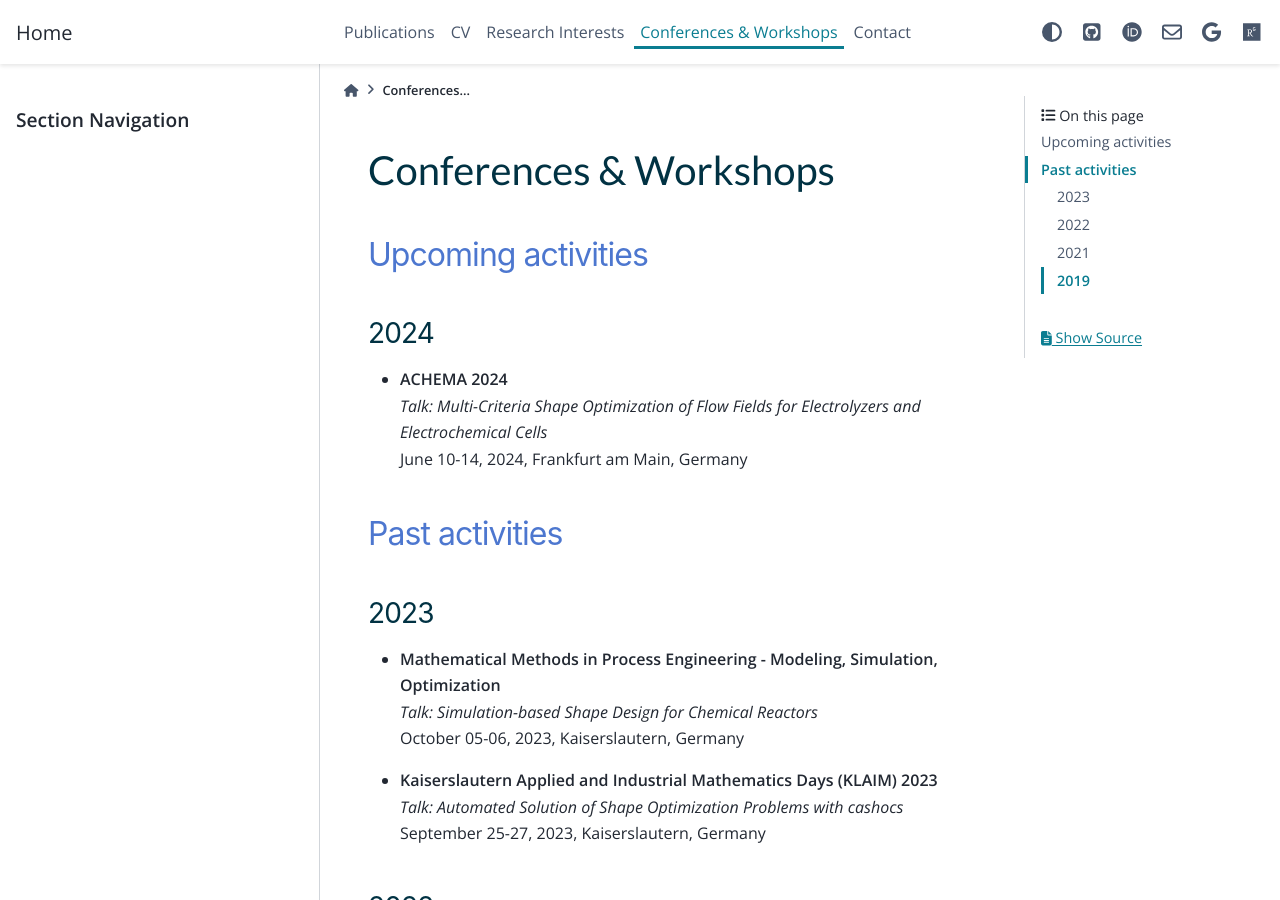
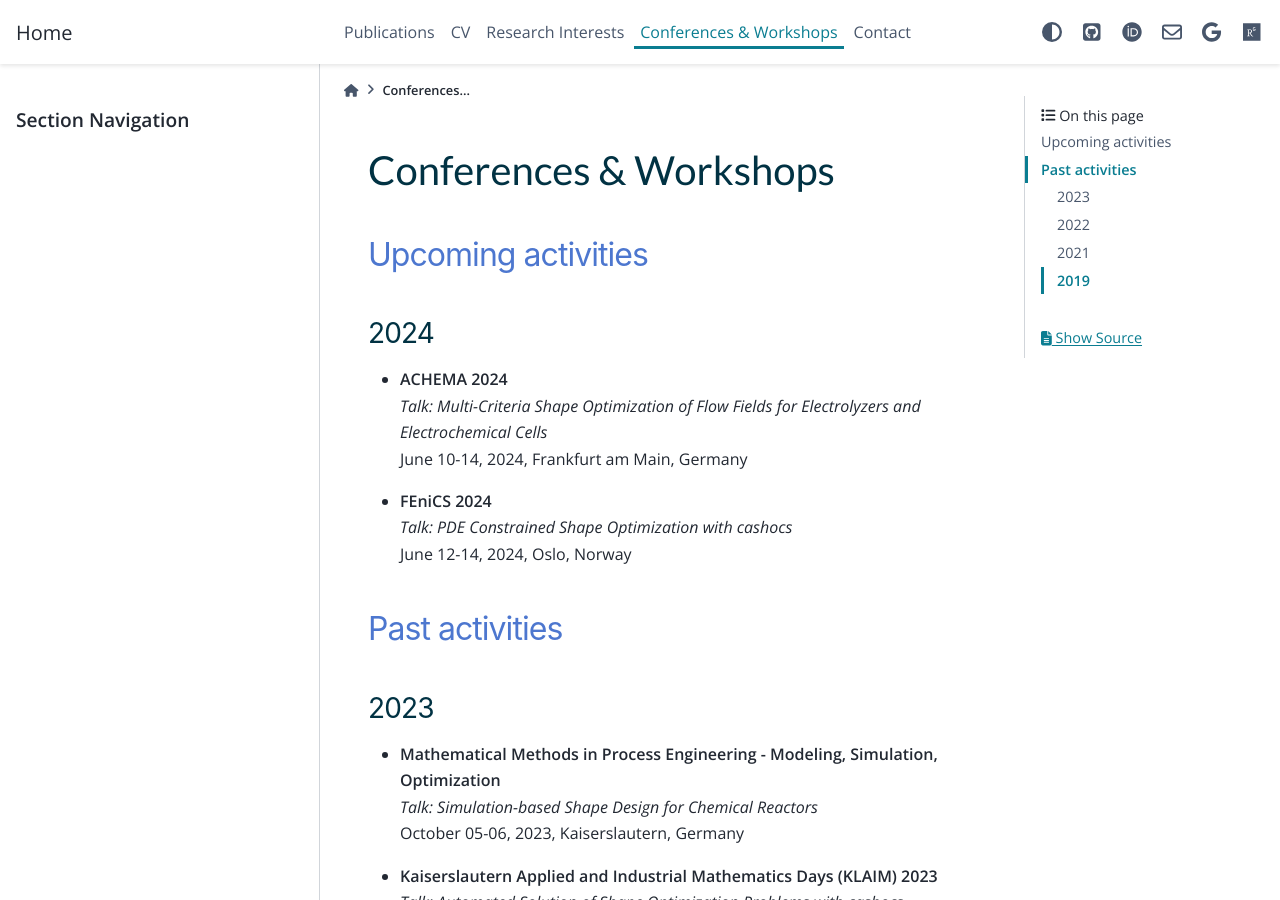
Before and after one commit to sblauth/sblauth.github.io, a Sphinx documentation site: the page built from source/conferences.rst, in a window 1280 px wide and 900 px high. Built offline with Sphinx 7.4.7 and the PyData theme 0.15.4, drawn with Linux system fonts in a browser that asks for light colours.

Commit message:
Update conferences

```diff
--- a/source/conferences.rst
+++ b/source/conferences.rst
@@ -11,6 +11,9 @@ Upcoming activities
   | *Talk: Multi-Criteria Shape Optimization of Flow Fields for Electrolyzers and Electrochemical Cells*
   | June 10-14, 2024, Frankfurt am Main, Germany
 
+* | **FEniCS 2024**
+  | *Talk: PDE Constrained Shape Optimization with cashocs*
+  | June 12-14, 2024, Oslo, Norway
 
 Past activities
 ---------------
```
